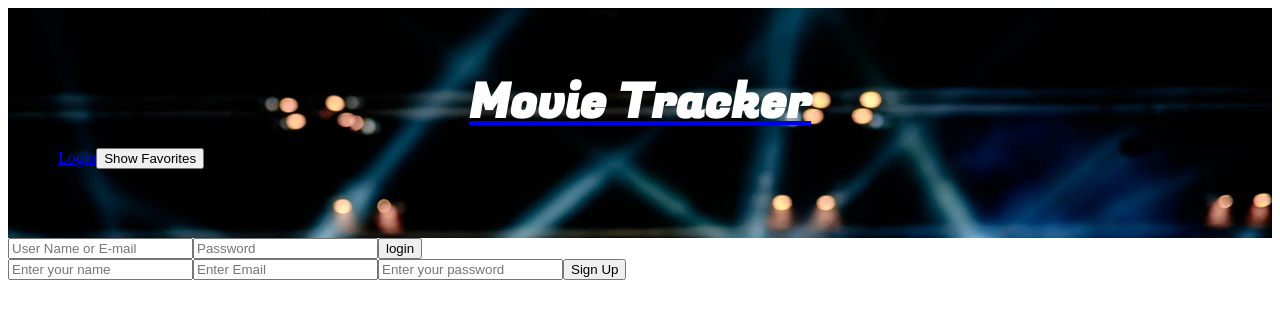
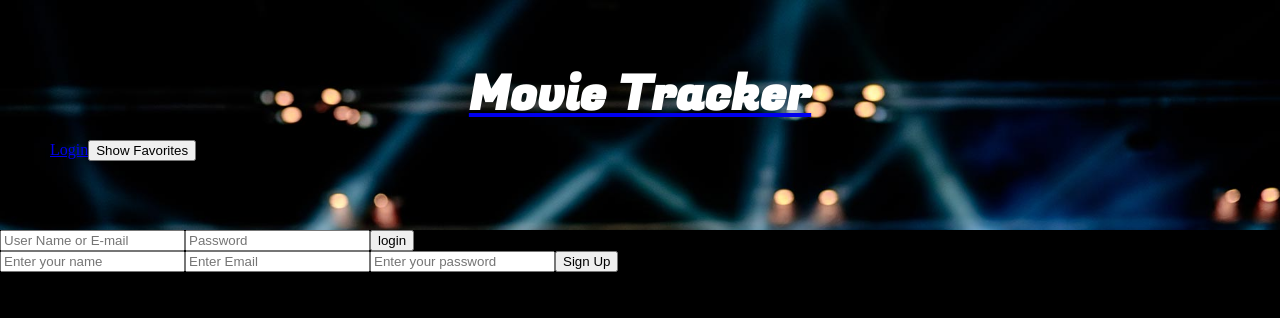
Before and after one commit to etcetera8/movie-tracker, a React (Create React App) app: page /login in a window 1280 px wide. Shown: the top 318 px of the page. Built offline with nearby package versions, Linux system fonts and the light colour scheme; no server answers.

Commit message:
Style App component Add min width, min height, padding and margin to make App take up window Set html background to black

```diff
--- a/src/components/App/App.css
+++ b/src/components/App/App.css
@@ -1,28 +1,10 @@
-.App {
-  text-align: center;
+html {
+  background: #000000;
 }
 
-.App-logo {
-  animation: App-logo-spin infinite 20s linear;
-  height: 80px;
+body {
+  min-width: 100%;
+  min-height: 100%;
+  padding: 0px;
+  margin: 0px;
 }
-
-.App-header {
-  background-color: #222;
-  height: 150px;
-  padding: 20px;
-  color: white;
-}
-
-.App-title {
-  font-size: 1.5em;
-}
-
-.App-intro {
-  font-size: large;
-}
-
-@keyframes App-logo-spin {
-  from { transform: rotate(0deg); }
-  to { transform: rotate(360deg); }
-}
--- a/src/components/App/App.js
+++ b/src/components/App/App.js
@@ -4,6 +4,7 @@ import { withRouter } from 'react-router-dom';
 import { cleanMovieData } from '../../cleaner';
 import { apiMovieData } from '../../api';
 import { addMovieData } from '../../actions/actionIndex';
+import './App.css';
 
 //components:
 import Header from '../Header/Header';
```
